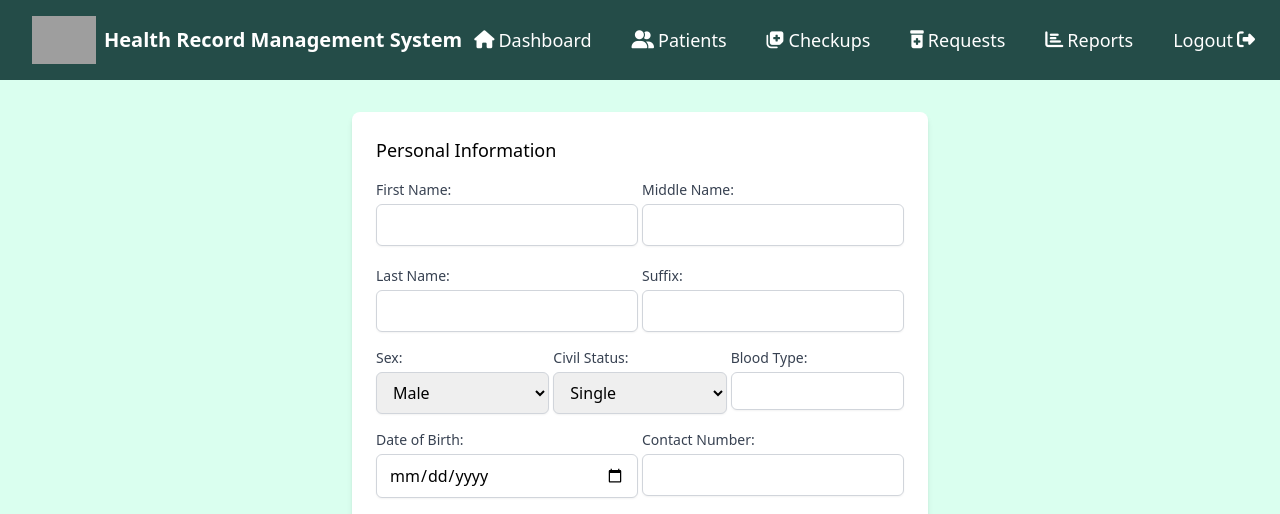
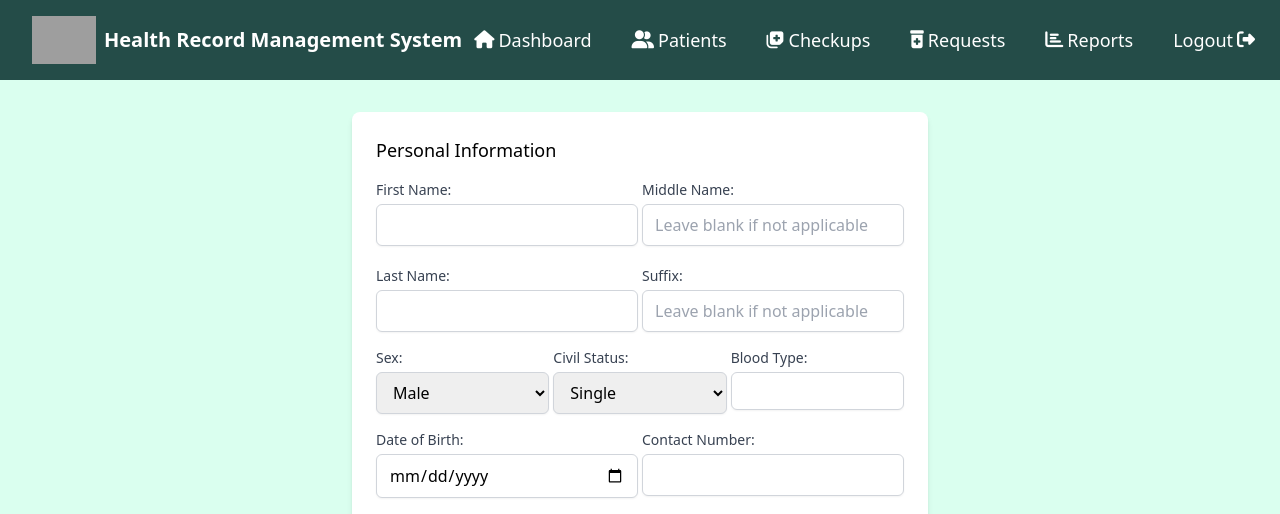
Before and after one commit to IamIsthill/dila-dila, a Django app: page /patients/add/ in a window 1280 px wide. Shown: the top 514 px of the page. Run offline with Django 4.2, Linux system fonts and the light colour scheme; the visitor is signed in with stand-in values (Sample User, id 1); style sheets or scripts are compiled from the project's sources; parts of the project's set-up code (start-up, migrations or seed data) failed here and were passed over; grey boxes are pictures that could not be loaded.

Commit message:
Added placeholders

```diff
--- a/patients/templates/patients/add_patient.html
+++ b/patients/templates/patients/add_patient.html
@@ -38,7 +38,7 @@
 
       <div class="mb-4">
         <label for="id_middle_name" class="block text-sm font-medium text-gray-700">Middle Name:</label>
-        <input type="text" name="middle_name" id="id_middle_name" maxlength="100" class="mt-1 block w-full px-3 py-2 border border-gray-300 rounded-md shadow-sm" />
+        <input type="text" name="middle_name" id="id_middle_name" maxlength="100" class="mt-1 block w-full px-3 py-2 border border-gray-300 rounded-md shadow-sm" placeholder="Leave blank if not applicable" />
       </div>
 
       <div class="mb-4">
@@ -48,7 +48,7 @@
 
       <div class="mb-4">
         <label for="id_suffix" class="block text-sm font-medium text-gray-700">Suffix:</label>
-        <input type="text" name="suffix" id="id_suffix" maxlength="20" class="mt-1 block w-full px-3 py-2 border border-gray-300 rounded-md shadow-sm" />
+        <input type="text" name="suffix" id="id_suffix" maxlength="20" class="mt-1 block w-full px-3 py-2 border border-gray-300 rounded-md shadow-sm" placeholder="Leave blank if not applicable" />
       </div>
     </div>
     <div class="grid grid-cols-1 md:grid-cols-3 gap-1">
@@ -87,7 +87,7 @@
     </div>
     <div class="mb-4 maiden_name_div hidden">
       <label for="id_maiden_name" class="block text-sm font-medium text-gray-700">Maiden Name:</label>
-      <input type="text" name="maiden_name" id="id_maiden_name" maxlength="100" class="mt-1 block w-full px-3 py-2 border border-gray-300 rounded-md shadow-sm" />
+      <input type="text" name="maiden_name" id="id_maiden_name" maxlength="100" class="mt-1 block w-full px-3 py-2 border border-gray-300 rounded-md shadow-sm" placeholder="Leave blank if not applicable" />
     </div>
     <div class="grid grid-cols-1 md:grid-cols-2 gap-1">
       <div class="mb-4">
```
Also changed, not shown: patients/templates/patients/edit_patient.html (+0 -25 lines).
